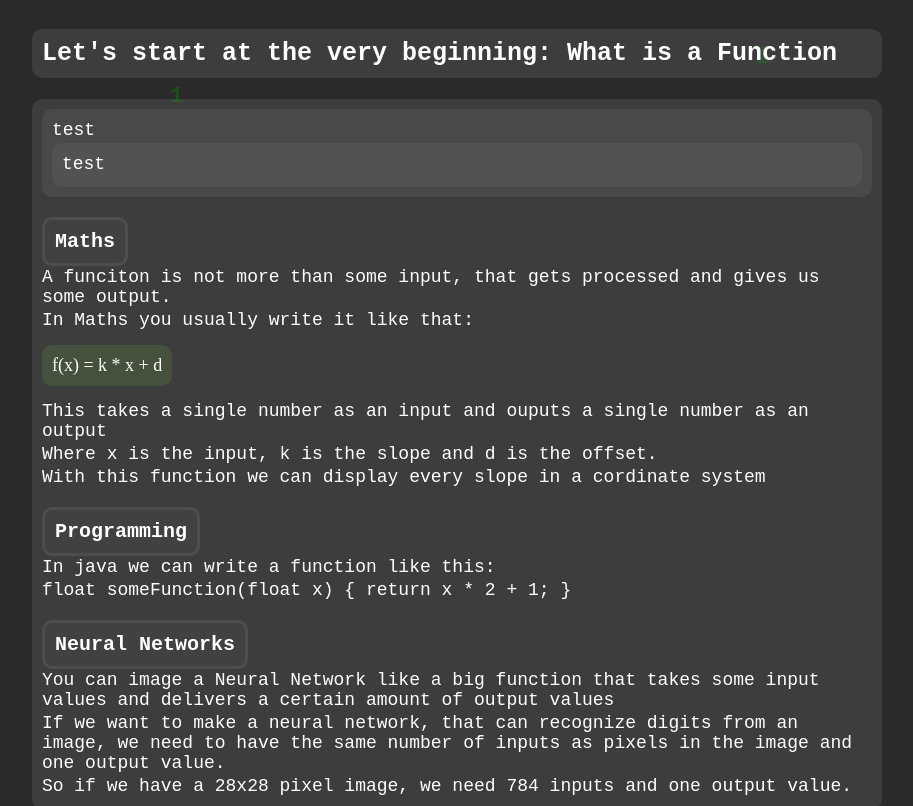
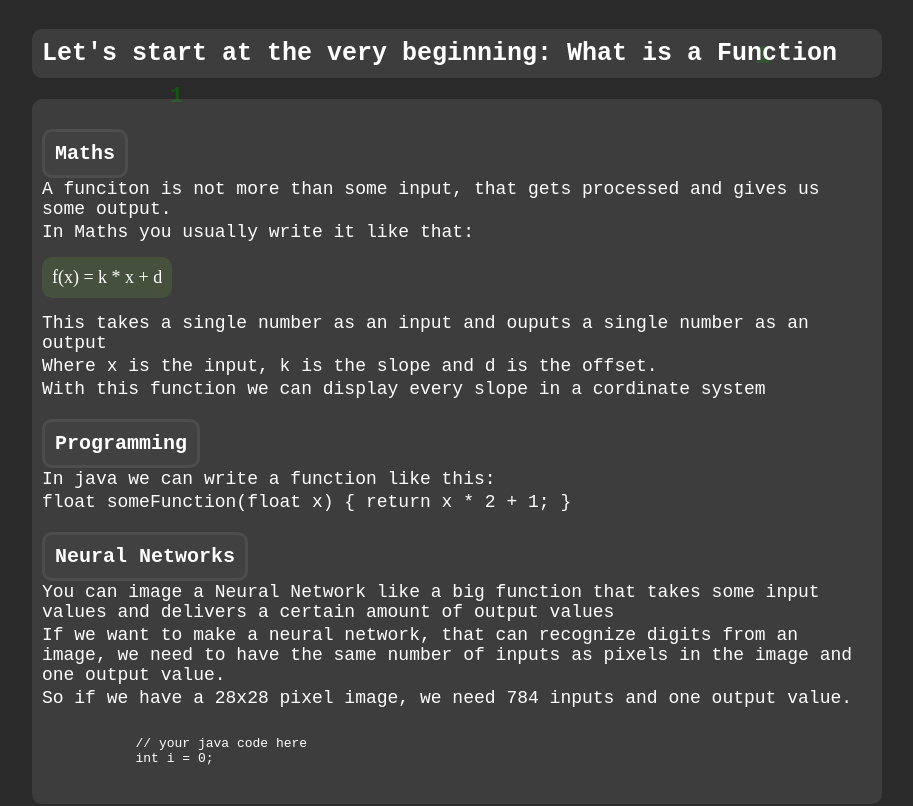
Before and after one commit to EliasKramer/Blog, an Angular app: page /project/digit-recognition in a window 1280 px wide. Shown: the part 726-1532 px from the top of the page, without its empty margins (14-927 px from the left). Built offline with nearby package versions, Linux system fonts and the light colour scheme.

Commit message:
fixed some styles

```diff
--- a/package.json
+++ b/package.json
@@ -18,6 +18,9 @@
     "@angular/platform-browser": "^15.1.0",
     "@angular/platform-browser-dynamic": "^15.1.0",
     "@angular/router": "^15.1.0",
+    "highlight.js": "^11.7.0",
+    "ngx-highlightjs": "^8.0.0",
+    "prismjs": "^1.29.0",
     "rxjs": "~7.8.0",
     "tslib": "^2.3.0",
     "zone.js": "~0.12.0"
--- a/src/app/projects/area-of-interest-page/project-card/project-card.component.scss
+++ b/src/app/projects/area-of-interest-page/project-card/project-card.component.scss
@@ -6,12 +6,6 @@ a {
 }
 
 #card-div {
-  background: radial-gradient(
-    ellipse at center,
-    $card-background-color 0%,
-    $card-background-color 50%,
-    rgba($card-main-color, 0.1) 100%
-  );
   padding: 10px;
   border-radius: 10px;
   border: 5px solid $card-main-color;
@@ -24,18 +18,21 @@ a {
   aspect-ratio: 9/16;
   height: 400px;
   animation: card-fly-in;
-  transform: translateX(-500%);
   animation-duration: 2s;
   //keep state after animation
   animation-fill-mode: forwards;
+
+  scale: 0;
 }
 
 @keyframes card-fly-in {
   0% {
-    transform: translate(-1000%,-100%);
+    scale: 0;
+    transform: translate(-100%,-100%);
   }
   100% {
     transform: translate(0%, 0%);
+    scale: 1;
   }
 }
 
--- a/src/app/projects/area-of-interest-page/project-card/project-card.component.ts
+++ b/src/app/projects/area-of-interest-page/project-card/project-card.component.ts
@@ -14,6 +14,6 @@ export class ProjectCardComponent implements OnInit {
   delay: number;
 
   ngOnInit(): void {
-      this.delay = this.idx * 0.5;
+      this.delay = this.idx * 0.1;
   }
 }
--- a/src/app/projects/project-pages/array-based-chess/array-based-chess.component.html
+++ b/src/app/projects/project-pages/array-based-chess/array-based-chess.component.html
@@ -1 +1,3 @@
-<h1>Array based Chess Engine</h1>
+<div class="page-wrapper">
+  <h1>Array based Chess Engine</h1>
+</div>
--- a/src/app/projects/project-pages/nn-digit-recognition/nn-digit-recognition.component.html
+++ b/src/app/projects/project-pages/nn-digit-recognition/nn-digit-recognition.component.html
@@ -33,12 +33,6 @@
 
     <h2>Let's start at the very beginning: What is a Function</h2>
     <div class="grouping">
-        <div class = "grouping">
-            <p>test</p>
-            <div class = "grouping">
-                <p>test</p>
-            </div>
-        </div>
         <h3>Maths</h3>
         <p>A funciton is not more than some input, that gets processed and gives us some output.</p>
         <p>In Maths you usually write it like that:</p>
@@ -57,6 +51,10 @@
         <p>If we want to make a neural network, that can recognize digits from an image,
             we need to have the same number of inputs as pixels in the image and one output value.</p>
         <p>So if we have a 28x28 pixel image, we need 784 inputs and one output value.</p>
+        <pre><code class="java">
+            // your java code here
+            int i = 0;
+        </code></pre>
     </div>
 
     <h2>Function Approximation</h2>
--- a/src/app/projects/project-pages/project-page.scss
+++ b/src/app/projects/project-pages/project-page.scss
@@ -6,6 +6,7 @@ $mark-color: rgba(47, 47, 47, 0.6);
     color: white;
     margin: 3%;
     max-width: 850px;
+    width: 100%;
 }
 
 .grouping {
@@ -19,7 +20,7 @@ $mark-color: rgba(47, 47, 47, 0.6);
     flex-direction: column;
     justify-content: space-between;
     flex-wrap: wrap;
-    align-items: left;
+    align-items: center;
     gap: 20px;
     background-color: $easy-background-color;
     border-radius: 10px;
@@ -40,7 +41,7 @@ $mark-color: rgba(47, 47, 47, 0.6);
     flex-direction: row;
     justify-content: space-between;
     flex-wrap: wrap;
-    align-items: left;
+    align-items: center;
     gap: 20px;
 }
 
--- a/src/styles.scss
+++ b/src/styles.scss
@@ -1,5 +1,5 @@
 /* You can add global styles to this file, and also import other style files */
-//https://www.w3schools.com/css/css3_animations.asp
+
 #html, body {
     background-color: rgb(43, 42, 42);
 }
```
Also changed, not shown: src/app/projects/project-pages/nn-digit-recognition/nn-digit-recognition.component.ts (+6 -3 lines), angular.json (line endings or trailing spaces), 1 other file (tests, documents, lock files or other folders).
